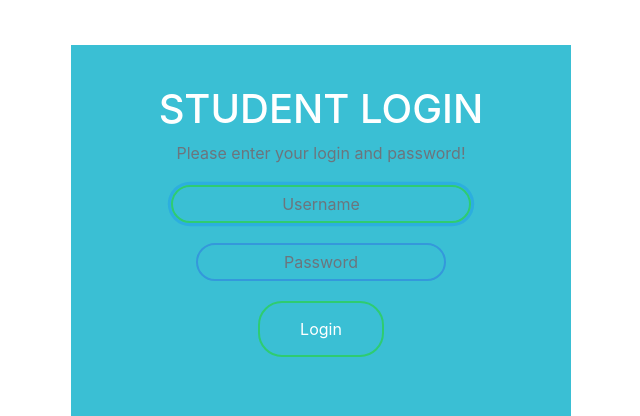
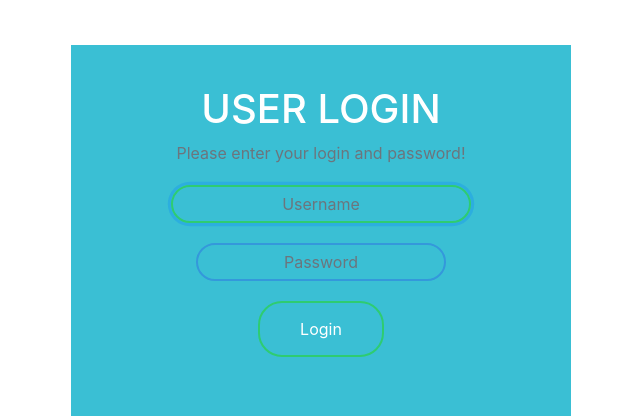
Before and after one commit to Bhavin2301/BQuizLabs, a Django app: page /student/studentlogin in a window 1280 px wide. Shown: the part 56-472 px from the top of the page, without its empty margins (284-924 px from the left). Run offline with Django 3.2, Linux system fonts and the light colour scheme; some libraries are stand-ins or nearby versions.

Commit message:
Update studentlogin.html

```diff
--- a/templates/student/studentlogin.html
+++ b/templates/student/studentlogin.html
@@ -82,7 +82,7 @@
             <div class="card">
                 <form class="box" method="post">
                     {% csrf_token %}
-                    <h1>Student Login</h1>
+                    <h1>User Login</h1>
                     <p class="text-muted"> Please enter your login and password!</p>
 
                      {% render_field form.username class="form-control" placeholder="Username" %}
```
